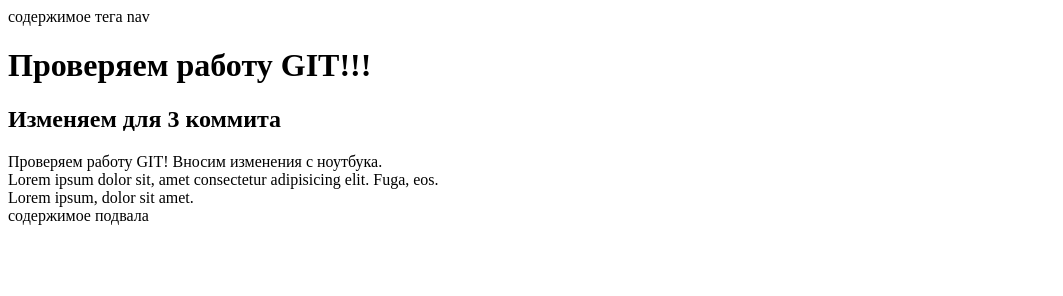
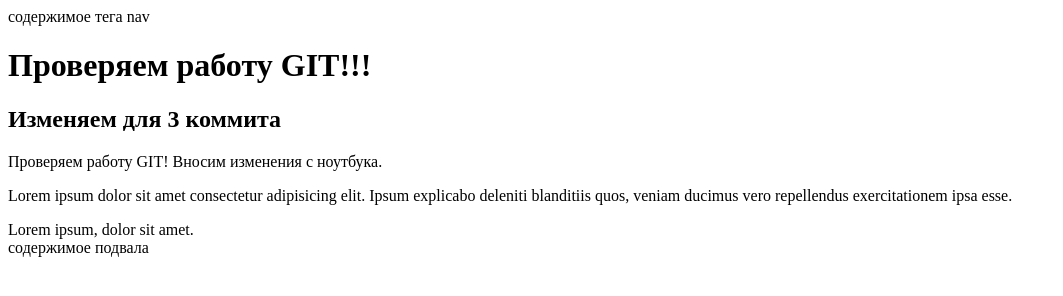
Before and after one commit to drWiller/htmltags_1, a plain HTML site: page index.html in a window 1280 px wide. Shown: the whole page, without its empty margins (0-1063 px from the left). Drawn offline with Linux system fonts and the light colour scheme.

Commit message:
Change from win10

```diff
--- a/index.html
+++ b/index.html
@@ -21,7 +21,7 @@
 		Проверяем работу GIT! Вносим изменения с ноутбука.
 	</div>
 	<div>
-		Lorem ipsum dolor sit, amet consectetur adipisicing elit. Fuga, eos.
+		<p>Lorem ipsum dolor sit amet consectetur adipisicing elit. Ipsum explicabo deleniti blanditiis quos, veniam ducimus vero repellendus exercitationem ipsa esse.</p>
 	</div>
 	<div>
 		Lorem ipsum, dolor sit amet.
```
